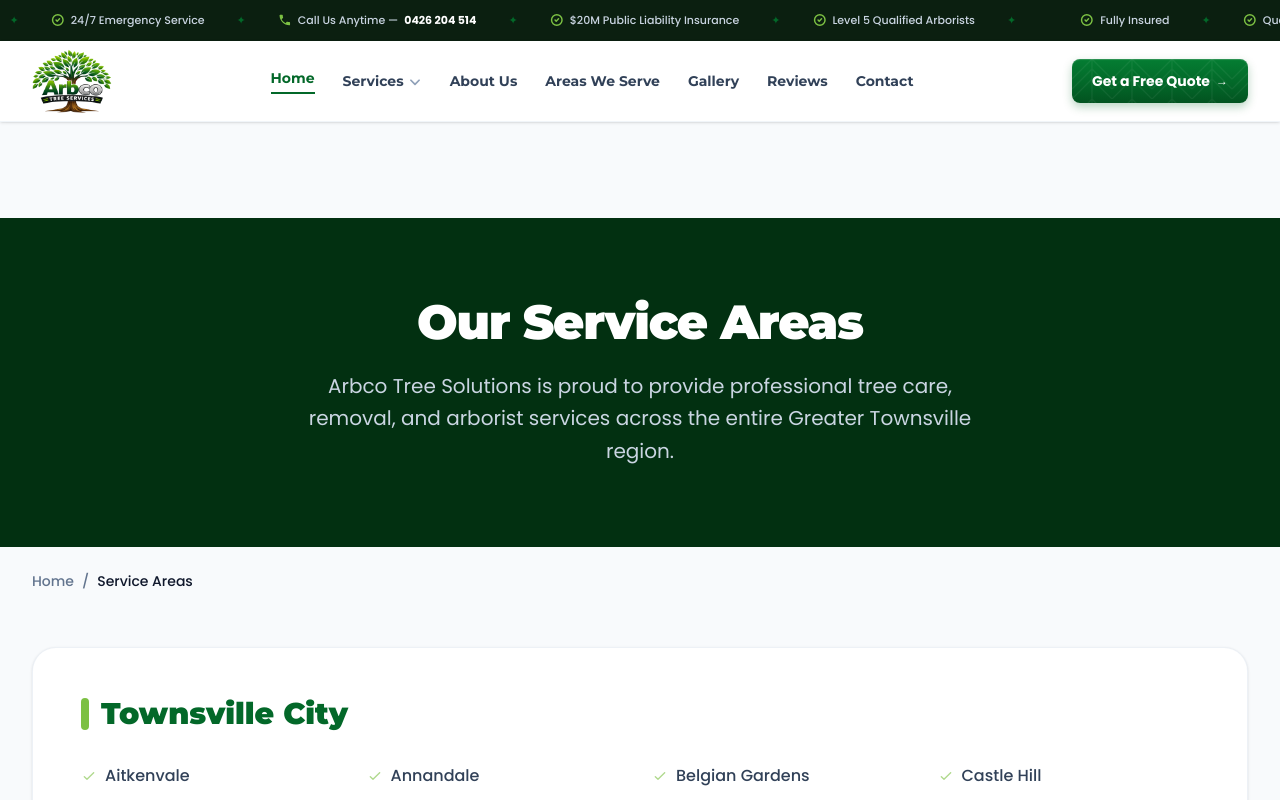
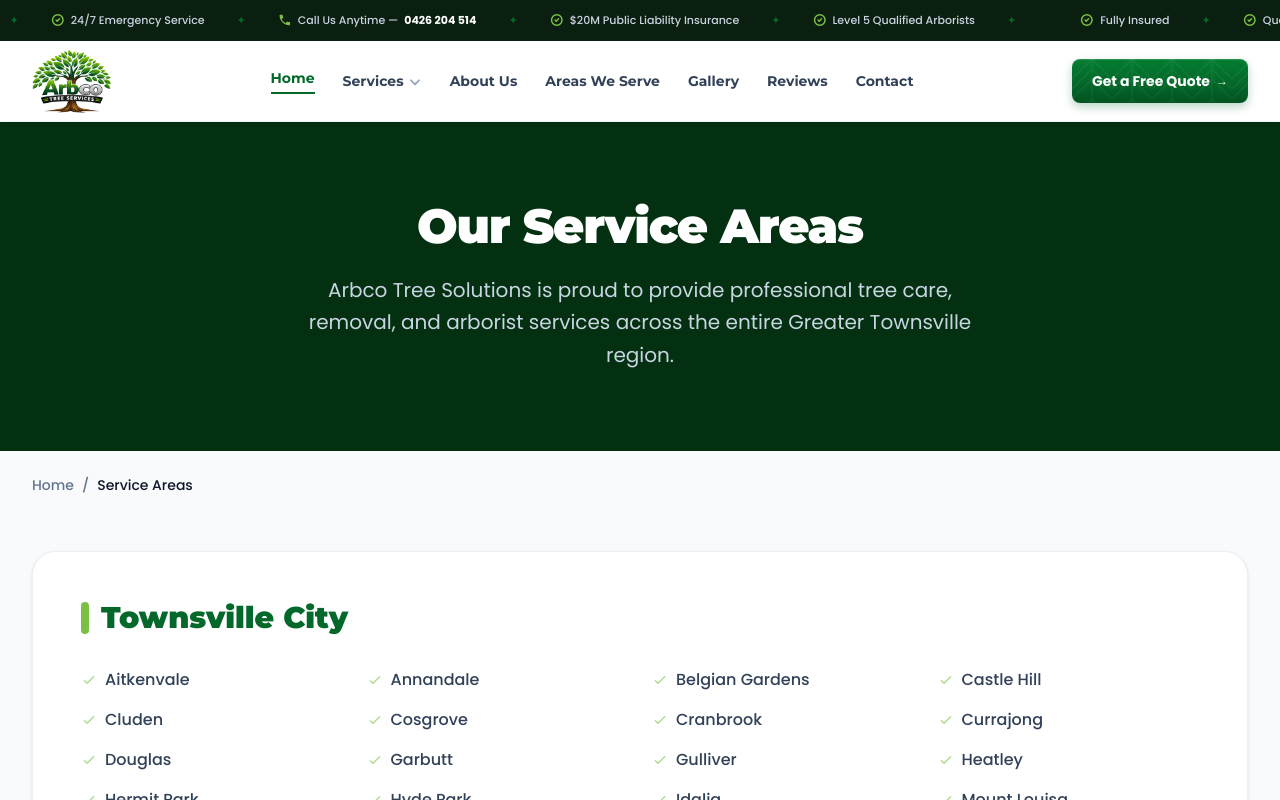
Before and after one commit to raheel2k29/Arbco-Tree, a Next.js app: page /service-areas in a window 1280 px wide. Shown: the top 800 px of the page. Built offline with nearby package versions, Linux system fonts and the light colour scheme.

Commit message:
Fix white gap below header on service areas page by removing top padding from main container wrapper

```diff
--- a/src/app/service-areas/page.tsx
+++ b/src/app/service-areas/page.tsx
@@ -71,7 +71,7 @@
   }, []);
 
   return (
-    <main className="min-h-screen bg-slate-50 pt-24 pb-20">
+    <main className="min-h-screen bg-slate-50 pb-20">
       {/* Hero Section */}
       <div className="bg-[#023011] text-white py-20 px-4 relative overflow-hidden">
         <div className="absolute inset-0 opacity-10 bg-[radial-gradient(circle_at_top_right,_var(--tw-gradient-stops))] from-[#7cc043] via-transparent to-transparent" />
```
